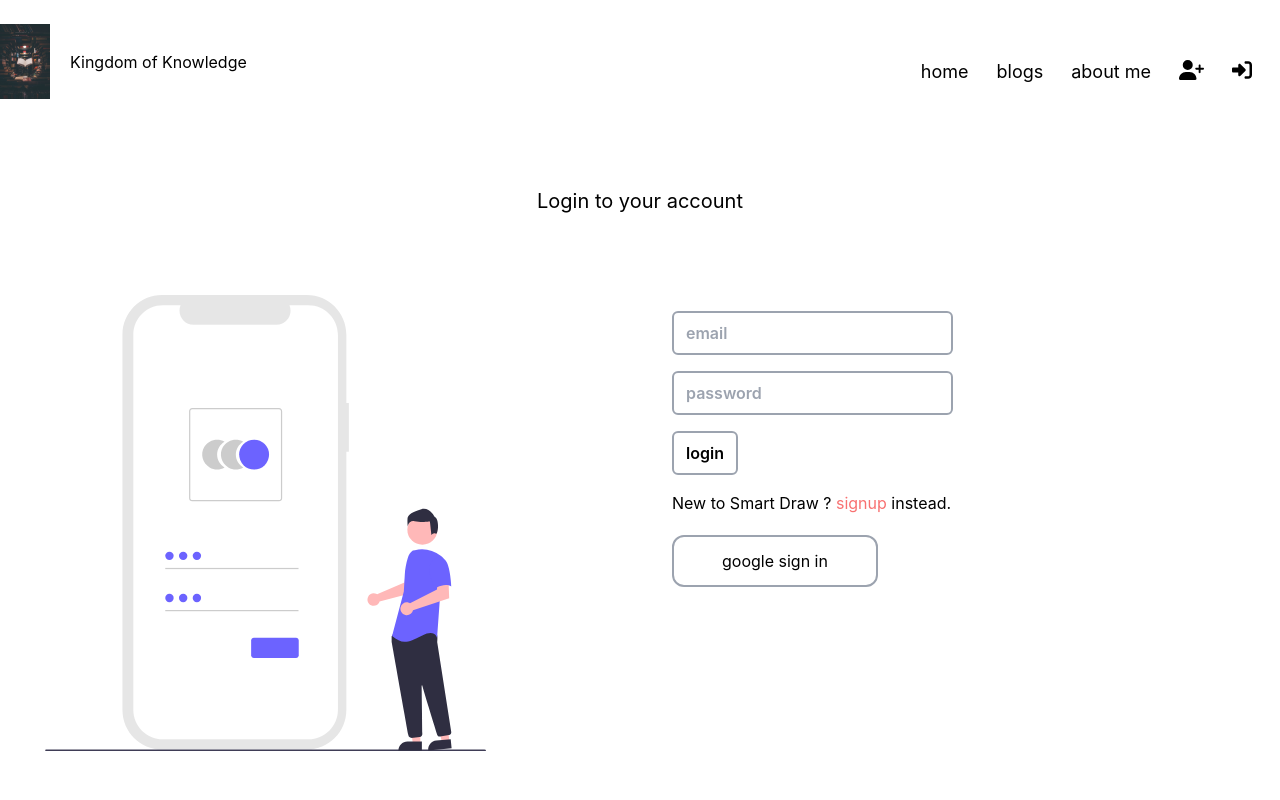
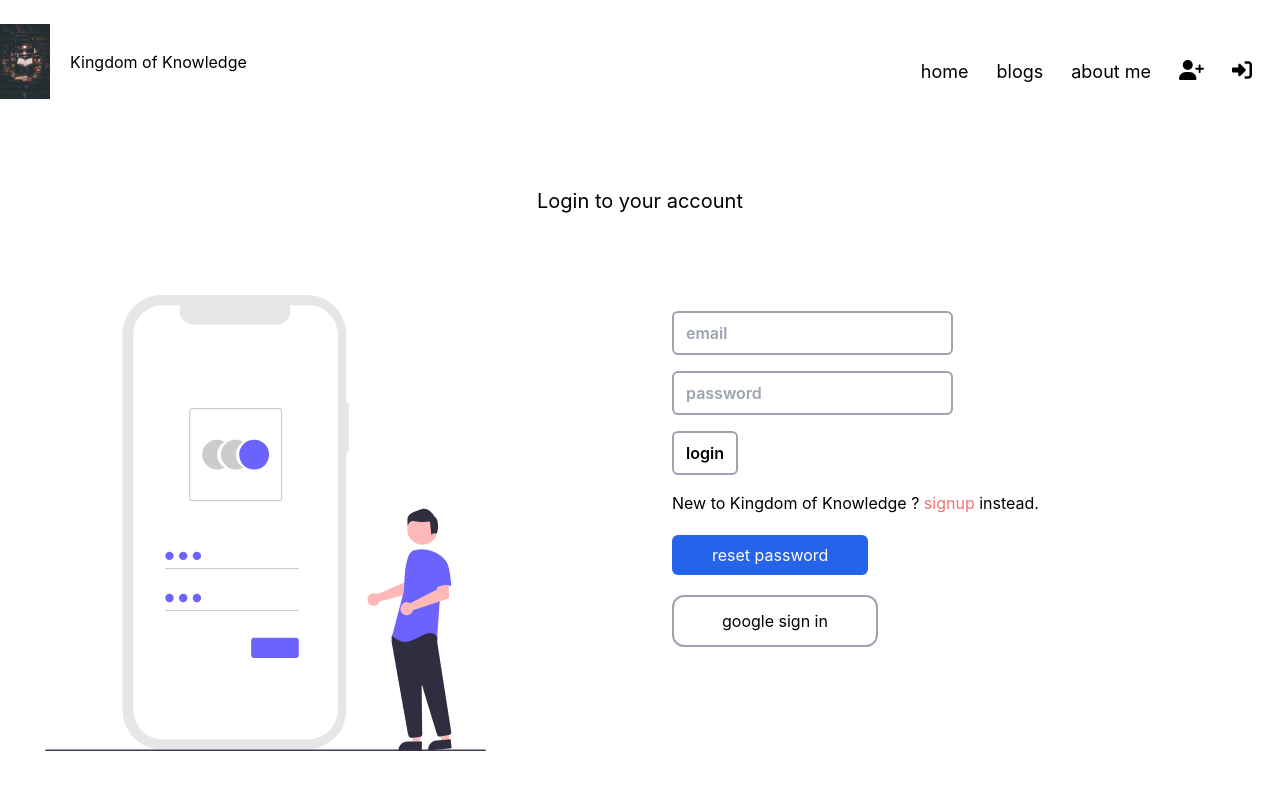
Before and after one commit to sajibur-dev/kingdom-of-knowledge, a React (Create React App) app: page /login in a window 1280 px wide. Shown: the top 800 px of the page. Built offline with nearby package versions, Linux system fonts and the light colour scheme; no server answers.

Commit message:
login virification is done

```diff
--- a/package.json
+++ b/package.json
@@ -15,6 +15,7 @@
     "react-firebase-hooks": "^5.0.3",
     "react-router-dom": "^6.3.0",
     "react-scripts": "5.0.1",
+    "react-toastify": "^8.2.0",
     "web-vitals": "^2.1.4"
   },
   "scripts": {
--- a/src/Pages/Login/Login.js
+++ b/src/Pages/Login/Login.js
@@ -1,8 +1,13 @@
 import React, { useState } from "react";
-import { useSignInWithEmailAndPassword } from "react-firebase-hooks/auth";
+import {
+  useSendPasswordResetEmail,
+  useSignInWithEmailAndPassword
+} from "react-firebase-hooks/auth";
 import { Link, useLocation, useNavigate } from "react-router-dom";
+import { toast, ToastContainer } from "react-toastify";
 import image from "../../assets/images/login.svg";
 import auth from "../../firebase";
+import Button from "../Shared/Button/Button";
 import Illustration from "../Shared/Illstration/Illustration";
 import InputField from "../Shared/InputField/InputField";
 import SocialLogin from "../Shared/SocialLogin/SocialLogin";
@@ -12,11 +17,12 @@ const Login = () => {
   const [password, setPassword] = useState("");
   const [signInWithEmailAndPassword, user, loading, error] =
     useSignInWithEmailAndPassword(auth);
+  const [sendPasswordResetEmail] = useSendPasswordResetEmail(auth);
   const navigate = useNavigate();
   const location = useLocation();
   const from = location?.state?.from?.pathname || "/";
   if (user) {
-    navigate(from,{replace:true});
+    navigate(from, { replace: true });
   }
   const handleLoginForm = (e) => {
     e.preventDefault();
@@ -24,6 +30,7 @@ const Login = () => {
   };
   return (
     <div className="mt-16">
+      <ToastContainer />
       <h1 className="text-center text-xl">Login to your account</h1>
       <div className="md:grid md:grid-cols-2 md:gap-4 mb-5">
         <Illustration src={image} alt="login" />
@@ -41,14 +48,29 @@ const Login = () => {
             />
             <InputField type="submit" value="login" />
           </form>
-          <p>
-            New to Smart Draw ?{" "}
+          {loading && <p className="text-blue-400 text-center my-5">loading ...</p> }
+          {error && <p className="text-red-400 text-center my-5" >{error.message}</p>}
+          <p className="mb-5">
+            New to Kingdom of Knowledge ?{" "}
             <Link className="text-red-400" to="/regester">
               signup
             </Link>{" "}
             instead.
           </p>
-          <SocialLogin/>
+          <Button
+            onClick={async () => {
+              await sendPasswordResetEmail(email);
+
+              if (email) {
+                toast("sent email");
+              } else {
+                toast("please provide an email");
+              }
+            }}
+          >
+            reset password
+          </Button>
+          <SocialLogin />
         </div>
       </div>
     </div>
--- a/src/Pages/Signup/Signup.js
+++ b/src/Pages/Signup/Signup.js
@@ -17,7 +17,7 @@ const Signup = () => {
 
   const navigate = useNavigate();
   const [createUserWithEmailAndPassword, user, loading] =
-    useCreateUserWithEmailAndPassword(auth);
+    useCreateUserWithEmailAndPassword(auth,{sendEmailVerification:true});
 
   const [updateProfile] = useUpdateProfile(auth);
 
@@ -59,6 +59,7 @@ const Signup = () => {
             <InputField type="submit" value="regester" />
           </form>
           <p>Already have an account? <Link className="text-red-400" to="/login">Login</Link> instead.</p>
+
           <SocialLogin/>
         </div>
       </div>
```
Also changed, not shown: 1 other file (tests, documents, lock files or other folders).
